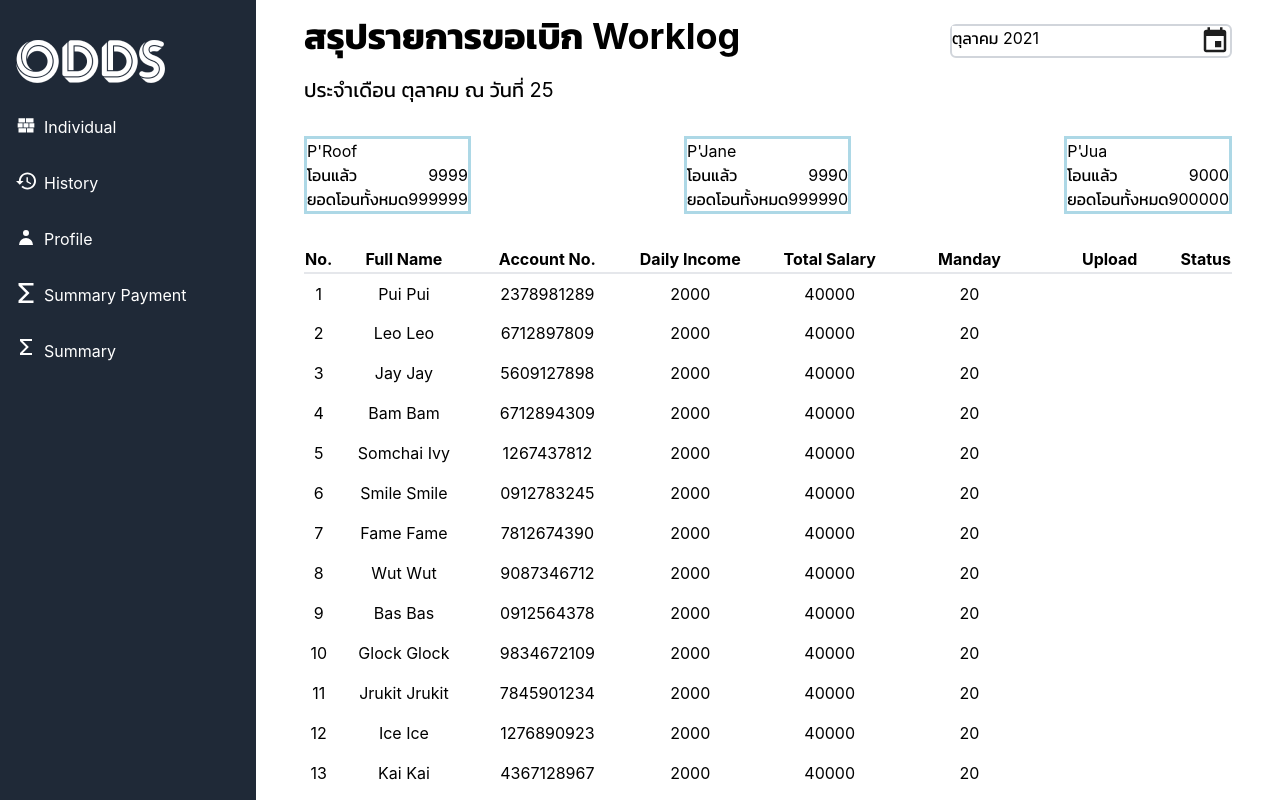
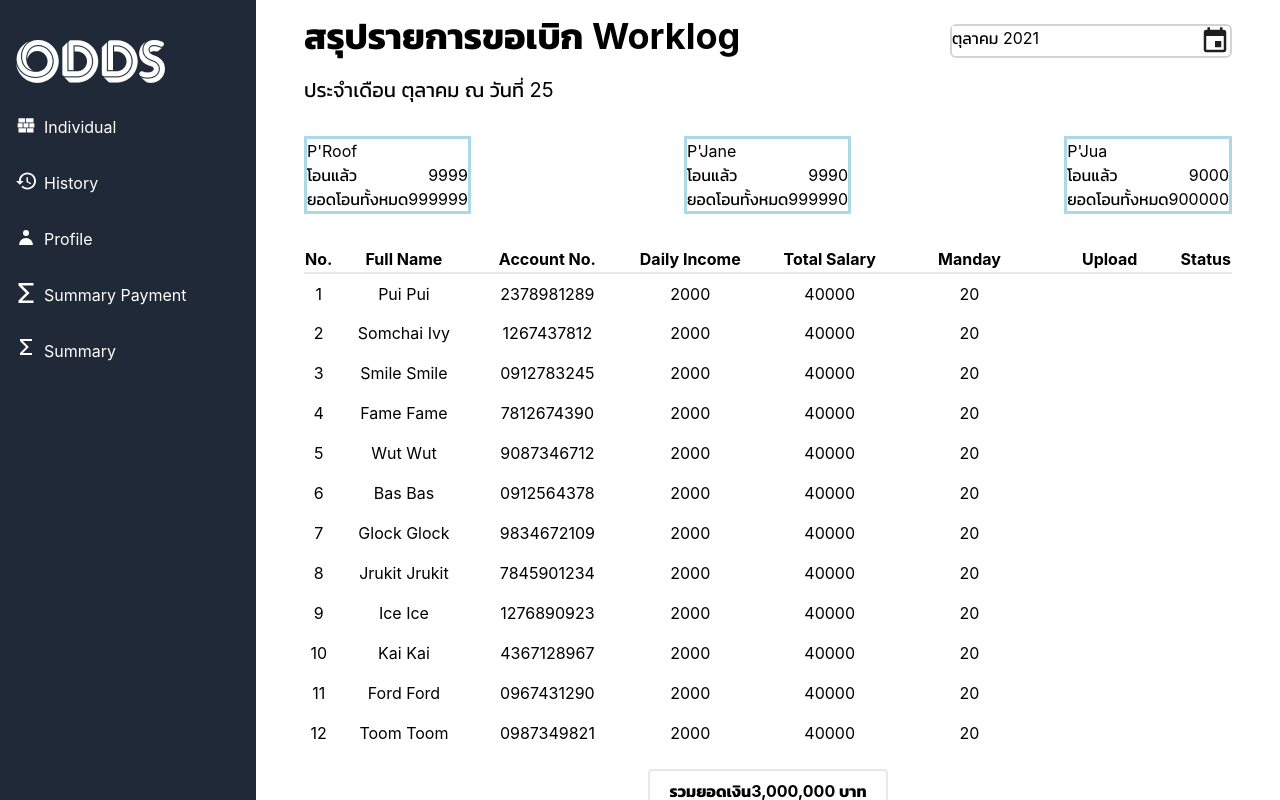
Before and after one commit to Fahlalla/workingrecord-fe, a React (Create React App) app: page /summary-payment in a window 1280 px wide. Built offline with nearby package versions, Linux system fonts and the light colour scheme.

Commit message:
Add display summarytable by transferName

```diff
--- a/src/page/SummaryPayment.js
+++ b/src/page/SummaryPayment.js
@@ -1,4 +1,4 @@
-import { useState } from "react";
+import { useMemo, useState } from "react";
 import Card from "../Component/Card.js";
 import WorklogSum from "../Component/WorklogSum.js";
 import SummaryPaymentTable from "../Component/SummaryPaymentTable.js";
@@ -10,7 +10,16 @@ import { IndividualInformations } from "../IndividualInformations.js";
 const SummaryPayment = () => {
   const [selectMonth, setSelectMonth] = useState(new Date());
   const [showPopup, setShowPopup] = useState(false);
-  const [selectadminProfile, setSelectadminProfile] = useState(null);
+  const [selectadminProfile, setSelectadminProfile] = useState("P'Roof");
+
+  const filterState = useMemo(
+    () =>
+      IndividualInformations.filter(
+        (data) => data.transferName === selectadminProfile
+      ),
+    [selectadminProfile]
+  );
+
   return (
     <div className="flex flex-col w-full px-12 pt-4 overflow-scroll">
       <div className="flex justify-between space-y-2">
@@ -26,20 +35,18 @@ const SummaryPayment = () => {
               data={adminProfile}
               key={adminProfile.id}
               select={setSelectadminProfile}
-              onClick={() => selectadminProfile}
             />
           );
         })}
       </div>
       <div className="mt-8">
-        <SummaryPaymentTable data={IndividualInformations} />
+        <SummaryPaymentTable data={filterState} />
         <div className="flex content-center justify-center">
           <div className="flex  justify-center rounded border-2 w-60 h-12 font-bold my-4 py-2">
             <div>รวมยอดเงิน </div>
             <div>3,000,000 บาท </div>
           </div>
         </div>
-        <div></div>
         <div>
           <div className="flex flex-wrap content-center justify-center">
             <button
```
